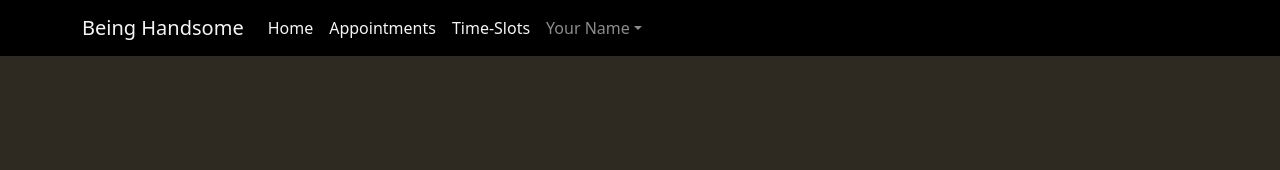
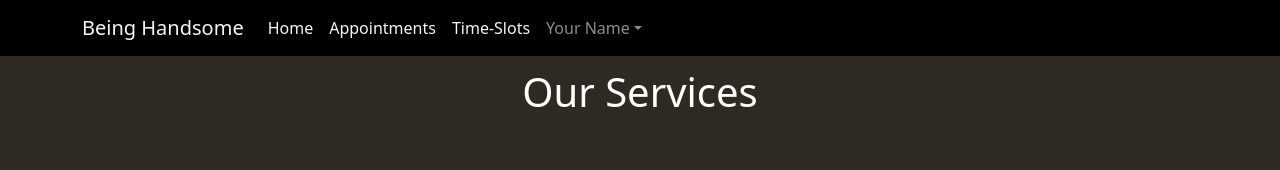
Before and after one commit to ambooken004/Saloon-Miniproject, a React (Create React App) app in the folder frontend/: page /appointmentspage in a window 1280 px wide. Shown: the top 170 px of the page. Built offline with nearby package versions, Linux system fonts and the light colour scheme.

Commit message:
Modified AppointmentsPage.jsx file

```diff
--- a/frontend/src/screens/AppointmentsPage.jsx
+++ b/frontend/src/screens/AppointmentsPage.jsx
@@ -18,6 +18,7 @@ const AppointmentsPage = () => {
     <div className='appointments-container'>
       <Header />
       <Container>
+        <h1 className='appointments-heading text-white text-center mt-2 p-1'>Our Services</h1>
         <main className='main'></main>
         <Cards cards = {cardsDetails}/>
       </Container>
```
